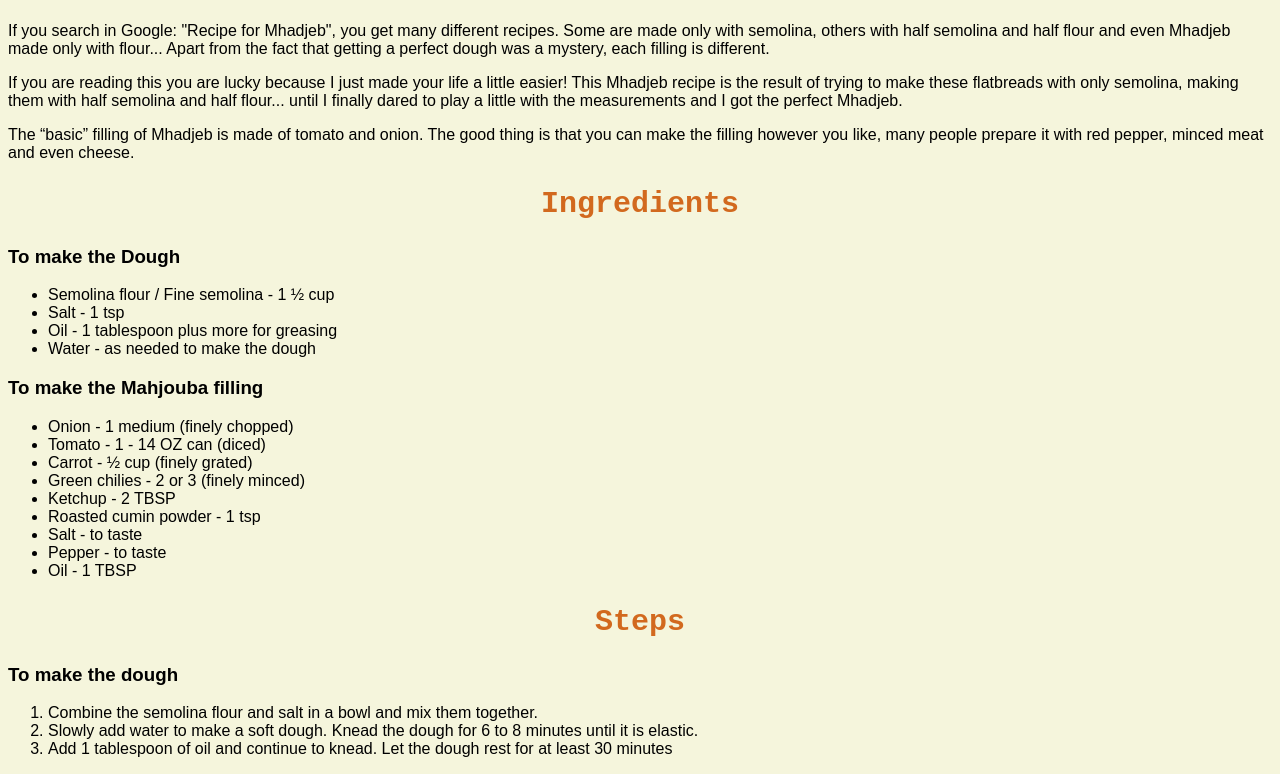
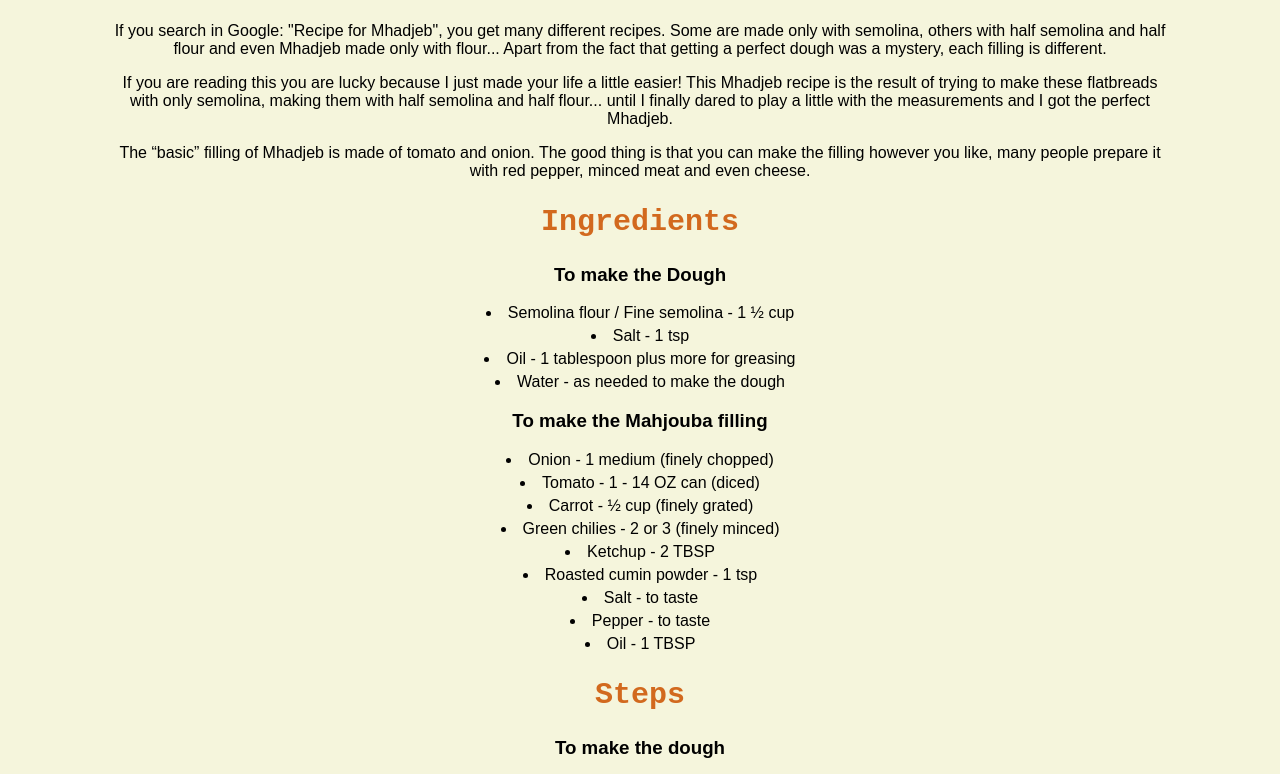
Before and after one commit to alegzander24/odin-recipes, a plain HTML site: page recepies/Mhadjeb/mhadjeb.html in a window 1280 px wide. Shown: the part 720-1494 px from the top of the page. Drawn offline with Linux system fonts and the light colour scheme.

Commit message:
Add and improve css for better aesthetics

```diff
--- a/recepies/Mhadjeb/mhadjeb.css
+++ b/recepies/Mhadjeb/mhadjeb.css
@@ -1,6 +1,7 @@
 body {
 	font-family: Arial, Helvetica, sans-serif;
 	background-color: beige;
+	text-align: center;
 }
 
 .title,
@@ -16,6 +17,7 @@ body {
 
 .image {
 	text-align: center;
+	margin: 20px;
 }
 
 .sub-title {
@@ -23,3 +25,28 @@ body {
 	font-size: 30px;
 	color: chocolate;
 }
+
+p {
+	text-align: center;
+	padding: 0 100px;
+}
+
+h3 {
+	text-align: center;
+}
+
+ul {
+	list-style-position: inside; /* Places bullets inside, aligning them with text */ /* Centers the text within the list items */
+	padding-left: 0; /* Removes default padding */
+	margin: 0 auto; /* Centers the list horizontally */
+}
+
+ol {
+	list-style-position: inside; /* Places bullets inside, aligning them with text */ /* Centers the text within the list items */
+	padding-left: 0; /* Removes default padding */
+	margin: 0 auto; /* Centers the list horizontally */
+}
+
+li {
+	margin: 5px auto;
+}
--- a/style.css
+++ b/style.css
@@ -1,12 +1,22 @@
+* {
+	margin: 0;
+	padding: 0;
+	background-color: #edede9;
+	color: #5b4231;
+}
 h1 {
-	color: #03045e;
+	padding: 15px;
+	margin-bottom: 20px;
 	font-family: monaco;
 	text-align: center;
 	font-size: 50px;
-	background-color: #8ecae6;
+	background-color: #e0d3cc;
 }
 
 a {
+	text-decoration: none;
+}
+div {
 	font-size: 30px;
 	text-align: center;
 }
```
Also changed, not shown: index.html (+5 -1 lines).
